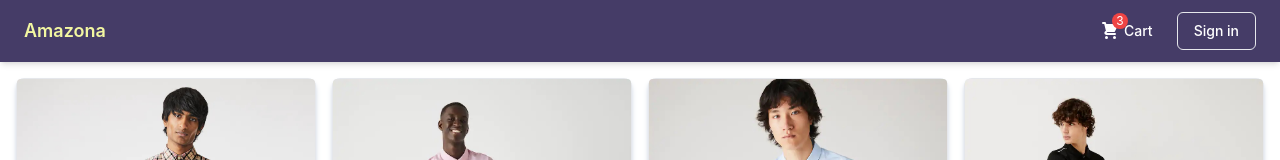
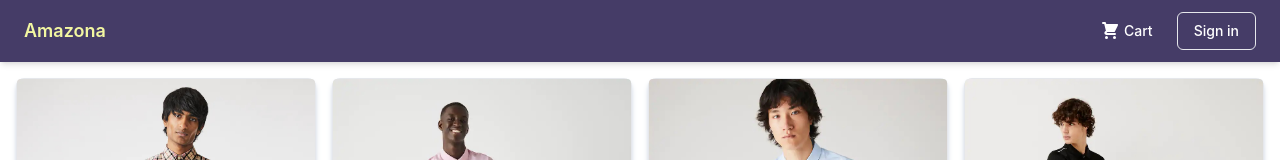
Before and after one commit to mostafazke/amazona, a Next.js app: page / in a window 1280 px wide. Shown: the top 160 px of the page. Built offline with nearby package versions, Linux system fonts and the light colour scheme.

Commit message:
handle add to cart

```diff
--- a/components/Header.tsx
+++ b/components/Header.tsx
@@ -1,7 +1,10 @@
 import Link from 'next/link';
-import React from 'react';
+import React, { useContext } from 'react';
+import { Store } from '../store/Store';
 
 function Header() {
+  const { state } = useContext(Store);
+
   return (
     <header className="bg-primary py-3 px-6 shadow-md">
       <nav className="flex justify-between">
@@ -25,9 +28,14 @@ function Header() {
                 fill="currentColor">
                 <path d="M3 1a1 1 0 000 2h1.22l.305 1.222a.997.997 0 00.01.042l1.358 5.43-.893.892C3.74 11.846 4.632 14 6.414 14H15a1 1 0 000-2H6.414l1-1H14a1 1 0 00.894-.553l3-6A1 1 0 0017 3H6.28l-.31-1.243A1 1 0 005 1H3zM16 16.5a1.5 1.5 0 11-3 0 1.5 1.5 0 013 0zM6.5 18a1.5 1.5 0 100-3 1.5 1.5 0 000 3z" />
               </svg>
-              <span className="absolute -top-2 -right-2 flex h-4 w-4 items-center justify-center rounded-full bg-red-500 p-2 text-xs text-white">
-                3
-              </span>
+              {state.cart.cartItems.length > 0 && (
+                <span className="absolute -top-2 -right-2 flex h-4 w-4 items-center justify-center rounded-full bg-red-500 p-2 text-xs text-white">
+                  {state.cart.cartItems.reduce(
+                    (prev, curr) => prev + (curr.quantity || 1),
+                    0
+                  )}
+                </span>
+              )}
             </div>
             <span className="text-sm font-medium">Cart</span>
           </Link>
--- a/components/ProductCard.tsx
+++ b/components/ProductCard.tsx
@@ -1,7 +1,9 @@
 // import Image from 'next/image';
 import Link from 'next/link';
-import React from 'react';
+import React, { useContext } from 'react';
 import { Product } from '../models';
+import { AddCartItem } from '../store/Actions';
+import { Store } from '../store/Store';
 import { formatCurrency } from '../utils/formatCurrency';
 
 type Props = {
@@ -9,9 +11,25 @@ type Props = {
 };
 
 export function ProductCard({ product }: Props) {
+  const { state, dispatch } = useContext(Store);
+
   if (!product) {
     return <div>Loading</div>;
   }
+
+  const addToCartHandler = () => {
+    const existItem = state.cart.cartItems.find(
+      (item) => item.slug === product.slug
+    );
+    const quantity = existItem ? (existItem.quantity || 0) + 1 : 1;
+
+    if (product.countInStock < quantity) {
+      alert('Sorry, Product is out of stock.');
+      return;
+    }
+    dispatch(new AddCartItem({ ...product, quantity }));
+  };
+
   return (
     <article className="card hover:scale-105 transition-transform">
       <div className="card-header">
@@ -35,7 +53,10 @@ export function ProductCard({ product }: Props) {
         </div>
         <p className="mb-2">{product.description}</p>
       </div>
-        <button className="primary-button w-full" type="button">
+      <button
+        className="primary-button w-full"
+        type="button"
+        onClick={addToCartHandler}>
         <span>Add to cart</span>
       </button>
     </article>
--- a/models/product.model.ts
+++ b/models/product.model.ts
@@ -11,4 +11,5 @@ export interface Product {
   description: string;
   isFeatured?: boolean;
   banner?: string;
+  quantity?: number;
 }
--- a/pages/_app.tsx
+++ b/pages/_app.tsx
@@ -1,6 +1,11 @@
-import '../styles/globals.css'
-import type { AppProps } from 'next/app'
+import '../styles/globals.css';
+import type { AppProps } from 'next/app';
+import { StoreProvider } from '../store/Store';
 
 export default function App({ Component, pageProps }: AppProps) {
-  return <Component {...pageProps} />
+  return (
+    <StoreProvider>
+      <Component {...pageProps} />
+    </StoreProvider>
+  );
 }
--- a/pages/product/[slug].tsx
+++ b/pages/product/[slug].tsx
@@ -1,13 +1,16 @@
 import Image from 'next/image';
 import Link from 'next/link';
 import { useRouter } from 'next/router';
-import React from 'react';
+import React, { useContext } from 'react';
 import Layout from '../../components/Layout';
 import { Product } from '../../models';
+import { AddCartItem } from '../../store/Actions';
+import { Store } from '../../store/Store';
 import data from '../../utils/data';
 import { formatCurrency } from '../../utils/formatCurrency';
 
 function ProductPage() {
+  const { state, dispatch } = useContext(Store);
   const { query } = useRouter();
   const { slug } = query;
   const product: Product | undefined = data.products.find(
@@ -16,6 +19,20 @@ function ProductPage() {
   if (!product) {
     return <div>Product not found.</div>;
   }
+
+  const addToCartHandler = () => {
+    const existItem = state.cart.cartItems.find(
+      (item) => item.slug === product.slug
+    );
+    const quantity = existItem ? (existItem.quantity || 0) + 1 : 1;
+
+    if (product.countInStock < quantity) {
+      alert('Sorry, Product is out of stock.')
+      return;
+    }
+    dispatch(new AddCartItem({ ...product, quantity }));
+  };
+
   return (
     <Layout title={product.name}>
       <div className="py-2">
@@ -53,7 +70,11 @@ function ProductPage() {
               <h4>Status</h4>
               <p>{product.countInStock > 0 ? 'In stock' : 'Unavailavle'}</p>
             </div>
-            <button className="primary-button w-full">Add to cart</button>
+            <button
+              className="primary-button w-full"
+              onClick={addToCartHandler}>
+              Add to cart
+            </button>
           </div>
         </div>
       </section>
--- /dev/null
+++ b/store/Actions.ts
@@ -0,0 +1,11 @@
+/* eslint-disable no-unused-vars */
+import { Product } from '../models';
+
+export const Add_Cart_Item = '[Cart] Add_Cart_Item';
+
+export class AddCartItem {
+  readonly type = Add_Cart_Item;
+  constructor(public payload: Product) {}
+}
+
+export type ActionTypes = AddCartItem;
--- /dev/null
+++ b/store/Reducer.ts
@@ -0,0 +1,37 @@
+import { Product } from '../models';
+import { ActionTypes, Add_Cart_Item,  } from './Actions';
+
+export interface State {
+  cart: {
+    cartItems: Product[];
+  };
+}
+
+export const initialState: State = {
+  cart: {
+    cartItems: [],
+  },
+};
+
+export const reducer = (
+  state: State = initialState,
+  { type, payload }: ActionTypes
+): State => {
+  switch (type) {
+    case Add_Cart_Item: {
+      const newItem = payload;
+      const existItem = state.cart.cartItems.find(
+        (item) => item.slug === newItem.slug
+      );
+      const cartItems = existItem
+        ? state.cart.cartItems.map((item) =>
+            item.name === existItem.name ? newItem : item
+          )
+        : [...state.cart.cartItems, newItem];
+      return { ...state, cart: { ...state.cart, cartItems } };
+    }
+
+    default:
+      return state;
+  }
+};
--- /dev/null
+++ b/store/Store.tsx
@@ -0,0 +1,22 @@
+import { createContext, ReactNode, useReducer } from 'react';
+import { reducer, initialState, State } from './Reducer';
+
+type ctx = {
+  state: State;
+  dispatch: any;
+};
+
+export const Store = createContext<ctx>({
+  state: initialState,
+  dispatch: null,
+});
+
+type Props = {
+  children: ReactNode;
+};
+
+export function StoreProvider({ children }: Props) {
+  const [state, dispatch] = useReducer(reducer, initialState);
+  const value = { state, dispatch };
+  return <Store.Provider value={value}>{children}</Store.Provider>;
+}
```
Lines whose indentation alone changed are shown as unchanged.
